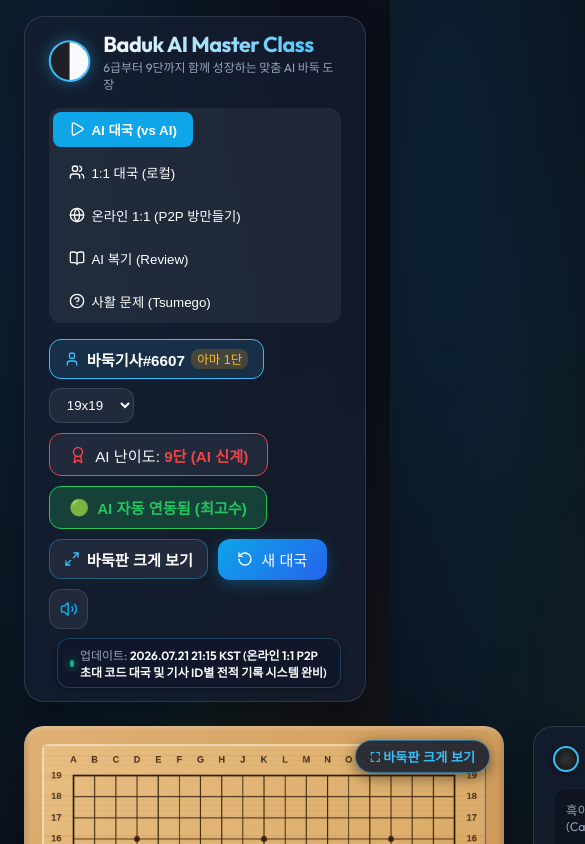
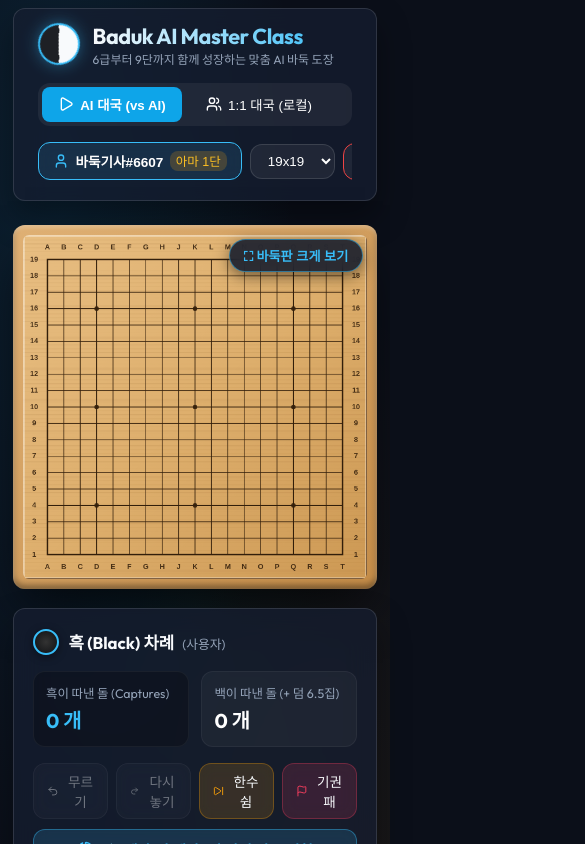
Before and after one commit to korbill73/baduk, a React (Vite) app: page / in a window 390 px wide. Shown: the top 844 px of the page, 585 px wide, since content can reach past the window. Built offline with nearby package versions, Linux system fonts and the light colour scheme.

Commit message:
✨ 모바일 스마트폰 완벽 반응형 레이아웃 최적화 (1단 스태킹, 가로 스크롤 헤더, 터치 지연 제거) 및 모바일 AI 대국 완벽 가이드 탑재

```diff
--- a/src/App.tsx
+++ b/src/App.tsx
@@ -349,7 +349,7 @@ export function App() {
   };
 
   return (
-    <div style={{ maxWidth: '1440px', margin: '0 auto', padding: isBoardExpanded ? '0.4rem 1.5rem 1rem 1.5rem' : '1rem 1.5rem 3rem 1.5rem', transition: 'padding 0.3s' }}>
+    <div className="app-main-container" style={{ maxWidth: '1440px', margin: '0 auto', padding: isBoardExpanded ? '0.4rem 1.5rem 1rem 1.5rem' : '1rem 1.5rem 3rem 1.5rem', transition: 'padding 0.3s' }}>
       {!isBoardExpanded && (
         <Header
           mode={mode}
@@ -371,13 +371,8 @@ export function App() {
         />
       )}
 
-      {/* Main Grid Area */}
-      <main style={{
-        display: 'grid',
-        gridTemplateColumns: mode === 'tsumego' ? '1fr' : (isBoardExpanded ? 'minmax(680px, 2.6fr) minmax(320px, 0.75fr)' : 'minmax(480px, 1.2fr) minmax(340px, 0.8fr)'),
-        gap: '1.8rem',
-        alignItems: 'start'
-      }}>
+      {/* Main Grid Area (Mobile responsive single column on phone screens via CSS) */}
+      <main className={`main-grid-layout ${mode === 'tsumego' ? 'tsumego' : isBoardExpanded ? 'expanded' : ''}`}>
         {mode !== 'tsumego' ? (
           <>
             {/* Left Column: Board Canvas ONLY (prevents any vertical shifting when stones are placed) */}
--- a/src/components/ControlPanel/AiEngineModal.tsx
+++ b/src/components/ControlPanel/AiEngineModal.tsx
@@ -142,6 +142,36 @@ pause
             <strong> 카타고(KataGo)</strong> 등 실제 세계 최강 오픈소스 바둑 엔진을 로컬 PC(`http://localhost:63333`)나 클라우드 서버에 띄워 연동하시면,
             <strong> 단 0.05초 만에 세계대회 우승 프로 9단을 압도하는 진짜 AI 실력</strong>으로 대국을 펼칠 수 있습니다!
           </span>
+        </div>
+
+        {/* Mobile & Tablet AI Guide Box */}
+        <div style={{
+          background: 'rgba(16, 185, 129, 0.1)',
+          border: '1px solid rgba(16, 185, 129, 0.35)',
+          borderRadius: 'var(--radius-md)',
+          padding: '1.1rem',
+          fontSize: '0.85rem',
+          lineHeight: 1.5
+        }}>
+          <strong style={{ color: 'var(--accent-emerald)', display: 'flex', alignItems: 'center', gap: '0.4rem', marginBottom: '0.5rem', fontSize: '0.95rem' }}>
+            📱 모바일(스마트폰/태블릿)에서는 AI 대국을 어떻게 두나요?
+          </strong>
+          <div style={{ display: 'flex', flexDirection: 'column', gap: '0.65rem' }}>
+            <div>
+              <span style={{ color: '#fff', fontWeight: 600 }}>1. 기본 모바일 AI 대국 (설치 0%, 즉시 실행)</span>
+              <p style={{ margin: '0.2rem 0 0 0', color: 'var(--text-muted)' }}>
+                스마트폰 웹 브라우저 접속 직후, 별도 앱이나 서버 설치 없이 상단의 <strong>[AI 대국]</strong> 모드에서 즉시 두실 수 있습니다!
+                스마트폰 내부의 고성능 Web Worker(MCTS+휴리스틱 엔진)가 작동하여 지하철이나 카페에서도 빠른 속도로 응수합니다.
+              </p>
+            </div>
+            <div>
+              <span style={{ color: '#fff', fontWeight: 600 }}>2. 모바일에서 세계 최강 프로 9단 KataGo와 대국하는 법</span>
+              <p style={{ margin: '0.2rem 0 0 0', color: 'var(--text-muted)' }}>
+                • <strong>원격 클라우드 / 내 PC 중계 방식 (가장 강력 추천!)</strong>: 집의 PC에서 카타고를 켜고 무료 터널링 URL(`https://내주소.trycloudflare.com` 등)을 발급받아 아래 <strong>[서버 연결 주소]</strong>에 넣으면 스마트폰이 프로 9단 엔진으로 업그레이드됩니다.<br />
+                • <strong>안드로이드 로컬 구동</strong>: 안드로이드 기기 `Termux` 앱에서 로컬 서버를 구동하여 `http://localhost:63333` 연결도 가능합니다.
+              </p>
+            </div>
+          </div>
         </div>
 
         {/* Engine Selection / Toggle */}
--- a/src/components/Header/Header.tsx
+++ b/src/components/Header/Header.tsx
@@ -88,7 +88,7 @@ export const Header: React.FC<HeaderProps> = ({
       </div>
 
       {/* Mode navigation */}
-      <div style={{ display: 'flex', flexWrap: 'wrap', gap: '0.5rem', background: 'var(--bg-glass)', padding: '4px', borderRadius: 'var(--radius-md)' }}>
+      <div className="header-nav-group" style={{ background: 'var(--bg-glass)', padding: '4px', borderRadius: 'var(--radius-md)' }}>
         <button
           onClick={() => setMode('play')}
           style={{
@@ -186,7 +186,7 @@ export const Header: React.FC<HeaderProps> = ({
       </div>
 
       {/* Controls */}
-      <div style={{ display: 'flex', alignItems: 'center', flexWrap: 'wrap', gap: '0.6rem' }}>
+      <div className="header-actions-group">
         {/* User Profile Button */}
         <button
           onClick={onOpenProfileModal}
--- a/src/index.css
+++ b/src/index.css
@@ -179,3 +179,82 @@ body {
 ::-webkit-scrollbar-thumb:hover {
   background: rgba(255, 255, 255, 0.35);
 }
+
+/* Mobile Optimization & Responsive Grid Rules */
+.main-grid-layout {
+  display: grid;
+  grid-template-columns: var(--grid-cols, minmax(480px, 1.2fr) minmax(340px, 0.8fr));
+  gap: 1.8rem;
+  align-items: start;
+}
+
+.main-grid-layout.expanded {
+  grid-template-columns: minmax(680px, 2.6fr) minmax(320px, 0.75fr);
+}
+
+.main-grid-layout.tsumego {
+  grid-template-columns: 1fr;
+}
+
+.header-nav-group,
+.header-actions-group {
+  display: flex;
+  flex-wrap: wrap;
+  gap: 0.5rem;
+  align-items: center;
+}
+
+/* Eliminate tap delays on mobile touch screens */
+.board-frame,
+button,
+.glass-button {
+  touch-action: manipulation;
+  -webkit-tap-highlight-color: transparent;
+}
+
+@media (max-width: 960px) {
+  .app-main-container {
+    padding: 0.5rem 0.8rem 2.5rem 0.8rem !important;
+  }
+
+  .main-grid-layout,
+  .main-grid-layout.expanded {
+    grid-template-columns: 1fr !important;
+    gap: 1.2rem;
+  }
+
+  .header-nav-group,
+  .header-actions-group {
+    width: 100%;
+    overflow-x: auto;
+    flex-wrap: nowrap !important;
+    padding-bottom: 6px;
+    -webkit-overflow-scrolling: touch;
+  }
+
+  .header-nav-group button,
+  .header-actions-group button,
+  .header-actions-group > div {
+    white-space: nowrap;
+    flex-shrink: 0;
+  }
+
+  .board-frame {
+    padding: 10px !important;
+    border-radius: var(--radius-md) !important;
+  }
+
+  .glass-panel {
+    border-radius: var(--radius-md);
+  }
+}
+
+@media (max-width: 480px) {
+  body {
+    font-size: 14px;
+  }
+  .glass-button {
+    padding: 0.45rem 0.8rem;
+    font-size: 0.85rem;
+  }
+}
```
